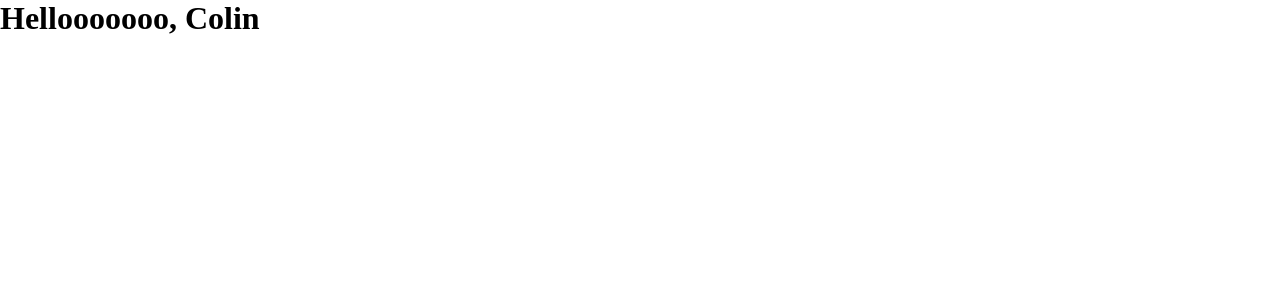
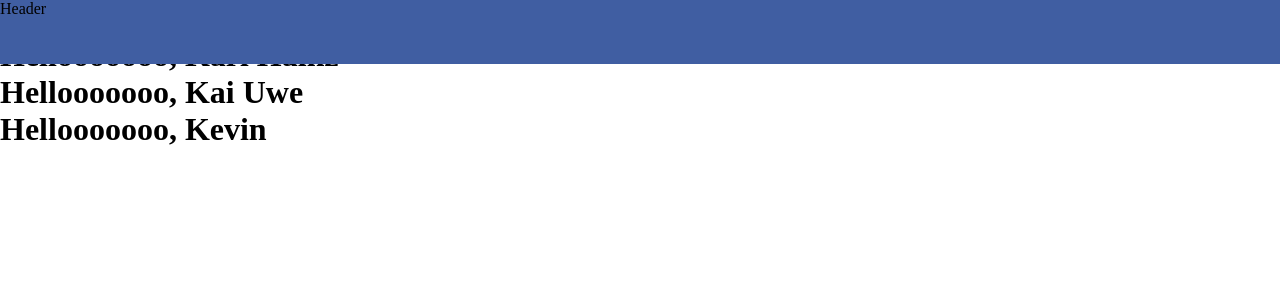
Before and after one commit to CGWebDev2003/wbs-react-test, a JavaScript app: page / in a window 1280 px wide. Shown: the top 300 px of the page. Built offline with nearby package versions, Linux system fonts and the light colour scheme.

Commit message:
Add Header component

```diff
--- a/package.json
+++ b/package.json
@@ -7,7 +7,7 @@
   "dependencies": {
     "loader-utils": "3.2.1",
     "react": "18.2.0",
-    "react-dom": "18.2.0",
+    "react-dom": "^18.2.0",
     "react-scripts": "5.0.1"
   },
   "devDependencies": {
--- a/src/index.js
+++ b/src/index.js
@@ -1,28 +1,26 @@
-import { StrictMode } from "react";
-import { createRoot } from "react-dom/client";
-
-import App from "./App";
-
-const rootElement = document.getElementById("root");
-const root = createRoot(rootElement);
-
-
-// function tick() {
-//   const element = (
-//     <div>
-//       <h1>Hello World</h1>
-//       <h2>It is {new Date().toLocaleTimeString()}.</h2>
-//     </div>
-//   );
-//   root.render(element)
-// }
-
-// setInterval(tick, 1000)
+import * as ReactDOM from 'react-dom';
+import './styles.css'
 
 function Welcome(props) {
   return <h1>Hellooooooo, {props.name}</h1>
 }
 
-const welc = <Welcome name="Colin" />
+function Header() {
+  return <div className="header">Header</div>
+}
 
-root.render(welc)
+function App() {
+  return(
+    <div>
+      <Header />
+
+      <Welcome name="Colin" />
+      <Welcome name="Karl Hainz" />
+      <Welcome name="Kai Uwe" />
+      <Welcome name="Kevin" />
+    </div>
+  );
+}
+
+const root = ReactDOM.createRoot(document.getElementById('root'));
+root.render(<App />);
--- a/src/styles.css
+++ b/src/styles.css
@@ -1,12 +1,15 @@
+:root {
+  --wbs-blue: #405ea2;
+}
+
 * {
   margin: 0;
   padding: 0;
 }
 
-.App {
-  width: 100vw;
-  height: 100vh;
-  font-family: sans-serif;
-  text-align: center;
-  background-color: aqua;
+.header {
+  position: absolute;
+  width: 100%;
+  height: 4rem;
+  background-color: var(--wbs-blue);
 }
```
Also changed, not shown: 1 other file (tests, documents, lock files or other folders).
